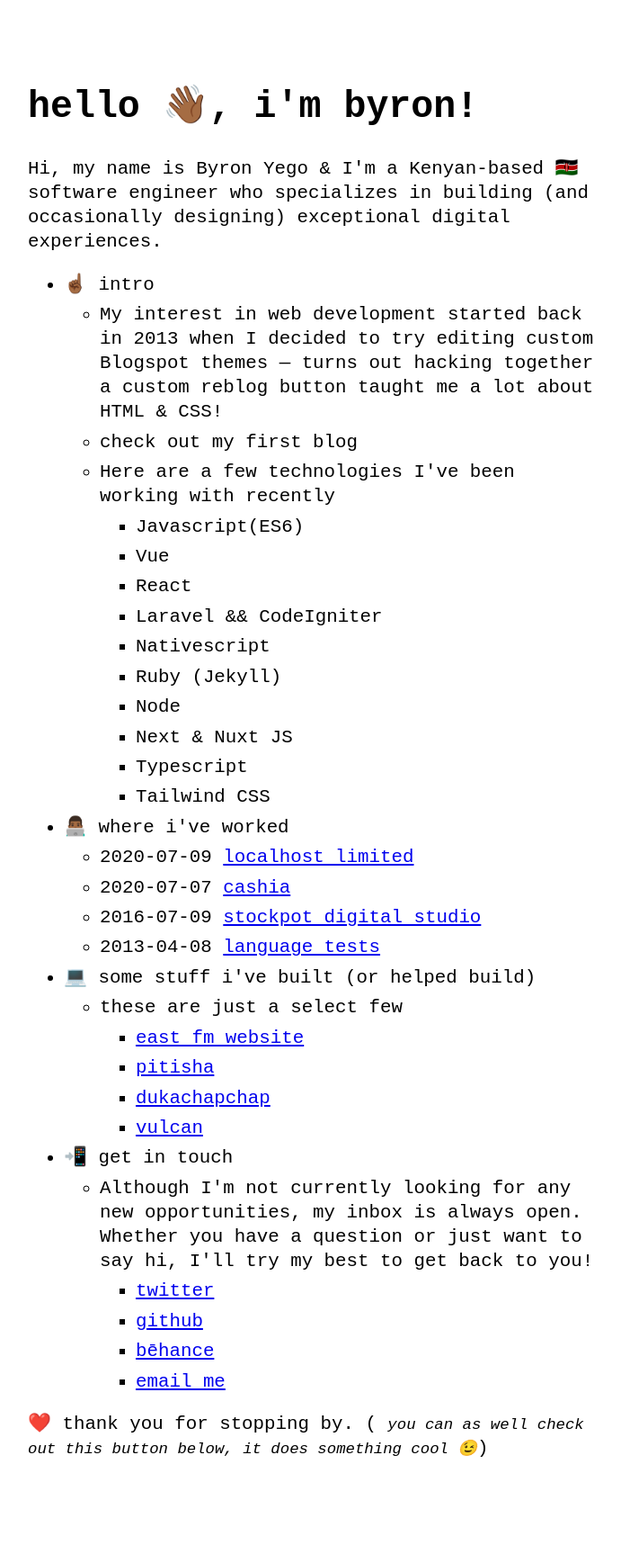
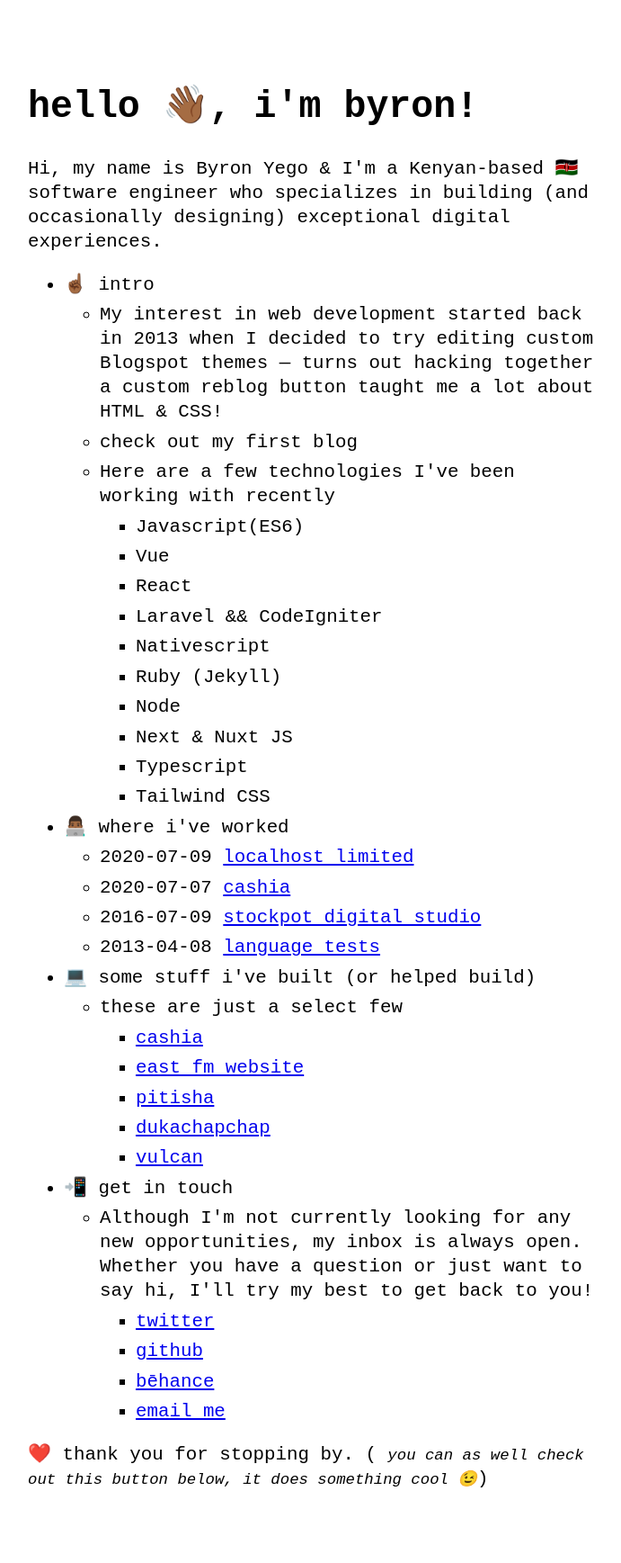
Before and after one commit to riggraz/no-style-please, a Jekyll site: the page built from index.md, in a window 1280 px wide. Shown: the whole page at 90% size, without its empty margins (289-980 px from the left). Built offline with Jekyll 4.4.1, drawn with Linux system fonts in a browser that asks for light colours; before the commit the page ends 1704 px from its top, so only the background shows below that.

Commit message:
Update menu.yml

```diff
--- a/_data/menu.yml
+++ b/_data/menu.yml
@@ -33,6 +33,8 @@ entries:
     entries:
       - title: these are just a select few
         entries:
+          - title: cashia
+            url: cashia
           - title: east fm website
             url: eastfm
           - title: pitisha
```
